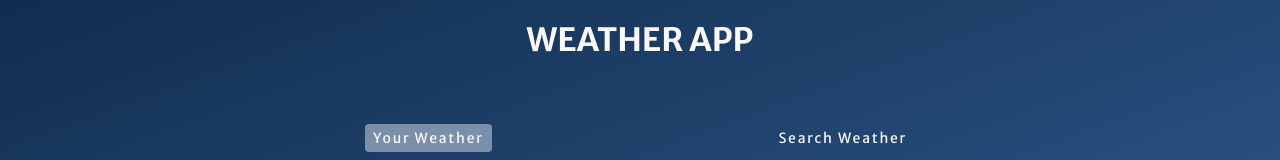
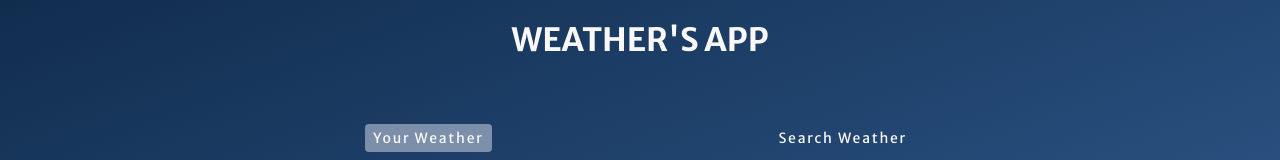
Before and after one commit to krishakfarma/AZ20401, a plain HTML site: page index.html in a window 1280 px wide. Shown: the top 160 px of the page. Drawn offline with Linux system fonts and the light colour scheme.

Commit message:
Second commit for static web app

```diff
--- a/index.html
+++ b/index.html
@@ -15,7 +15,7 @@
 
     <div class="wrapper">
 
-        <h1>Weather App</h1>
+        <h1>Weather's App</h1>
 
         <div class="tab-container">
             <p class="tab" data-userWeather>Your Weather</p>
```
